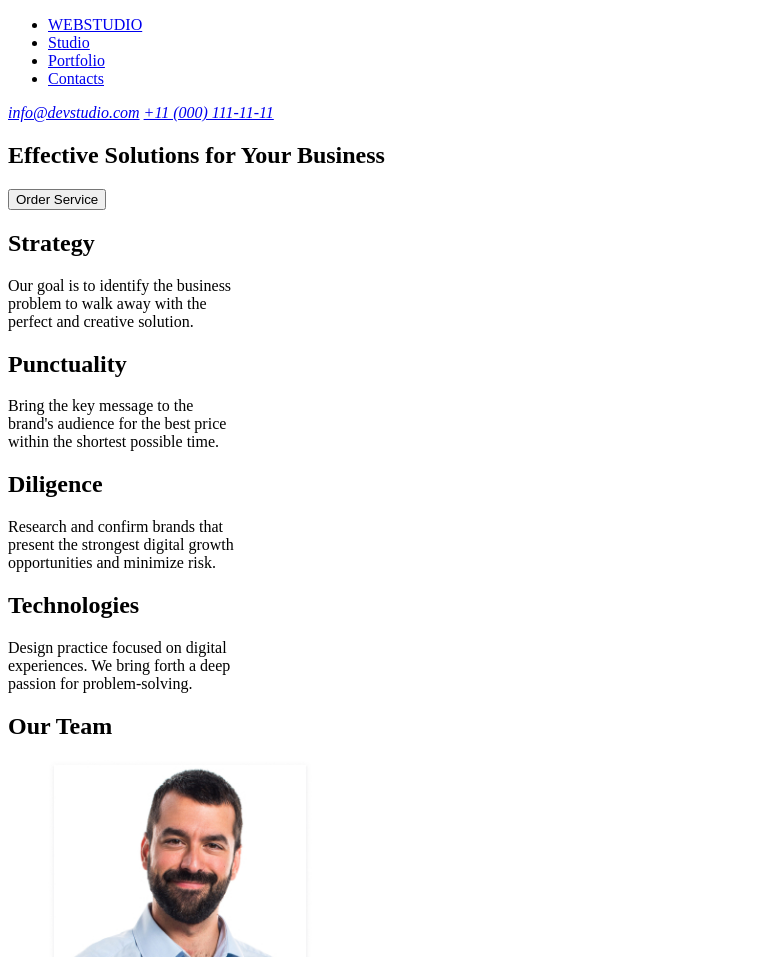
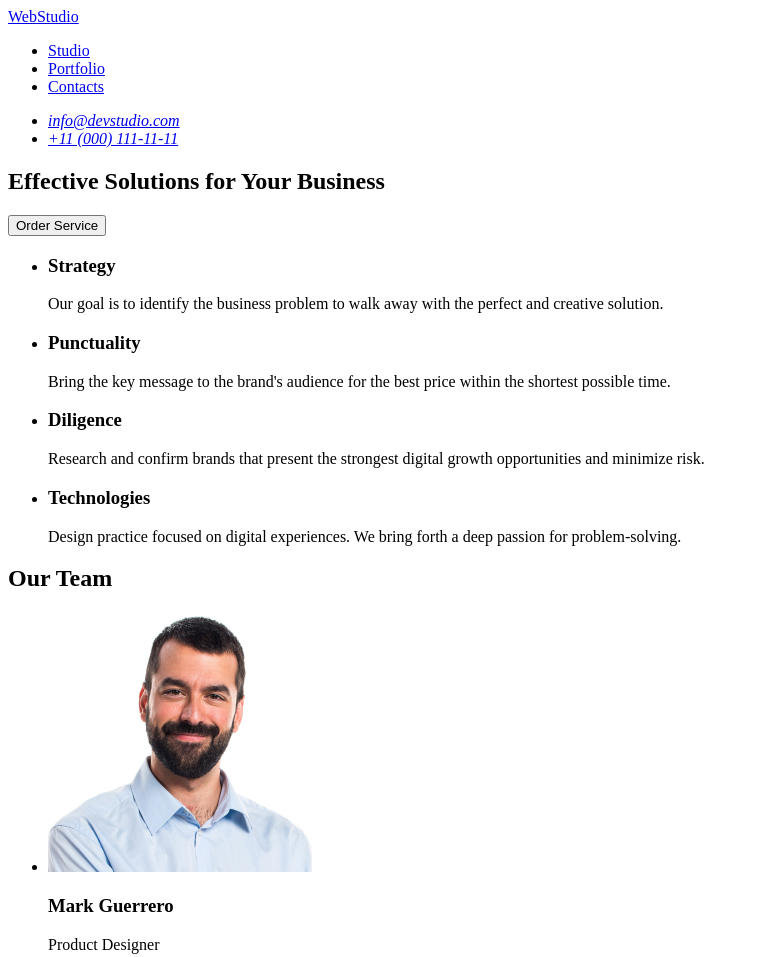
Before and after one commit to JuliaS8/goit-markup-hw-01, a plain HTML site: page index.html in a window 1280 px wide. Shown: the top 957 px of the page, without its empty margins (0-759 px from the left). Drawn offline with Linux system fonts and the light colour scheme.

Commit message:
add other photo and change mistakes

```diff
--- a/index.html
+++ b/index.html
@@ -9,24 +9,24 @@
   <body>
     <header>
       <nav>
+        <a href="./index.html">WebStudio</a>
         <ul>
           <li>
-            <a href="#home">WEBSTUDIO</a>
+            <a href="#Studio">Studio</a>
           </li>
           <li>
-            <a href="#studio">Studio</a>
+            <a href="#Portfolio">Portfolio</a>
           </li>
           <li>
-            <a href="#portfolio">Portfolio</a>
-          </li>
-          <li>
-            <a href="#contacts">Contacts</a>
+            <a href="#Contacts">Contacts</a>
           </li>
         </ul>
       </nav>
       <address>
-        <a href="info@devstudio.com">info@devstudio.com</a>
-        <a href="+110001111111">+11 (000) 111-11-11</a>
+        <ul>
+          <li><a href="mailto:info@devstudio.com">info@devstudio.com</a></li>
+          <li><a href="tel:+110001111111">+11 (000) 111-11-11</a></li>
+        </ul>
       </address>
     </header>
 
@@ -37,33 +37,37 @@
       </section>
 
       <section>
-        <h2>Strategy</h2>
+        <!-- <h2>features</h2> -->
+        <ul>
+          <li>
+            <h3>Strategy</h3>
             <p>
-          Our goal is to identify the business <br />
-          problem to walk away with the <br />
+              Our goal is to identify the business problem to walk away with the
               perfect and creative solution.
             </p>
-
-        <h2>Punctuality</h2>
+          </li>
+          <li>
+            <h3>Punctuality</h3>
             <p>
-          Bring the key message to the <br />
-          brand's audience for the best price <br />
+              Bring the key message to the brand's audience for the best price
               within the shortest possible time.
             </p>
-
-        <h2>Diligence</h2>
+          </li>
+          <li>
+            <h3>Diligence</h3>
             <p>
-          Research and confirm brands that <br />
-          present the strongest digital growth <br />
-          opportunities and minimize risk.
+              Research and confirm brands that present the strongest digital
+              growth opportunities and minimize risk.
             </p>
-
-        <h2>Technologies</h2>
+          </li>
+          <li>
+            <h3>Technologies</h3>
             <p>
-          Design practice focused on digital <br />
-          experiences. We bring forth a deep <br />
-          passion for problem-solving.
+              Design practice focused on digital experiences. We bring forth a
+              deep passion for problem-solving.
             </p>
+          </li>
+        </ul>
       </section>
 
       <section>
@@ -71,41 +75,48 @@
         <ul>
           <li>
             <img
-              src="images/team-card1.jpg"
+              src="./images/member1.jpg"
               alt="Mark Guerro - Team Member"
               width="264"
             />
+            <h3>Mark Guerrero</h3>
+            <p>Product Designer</p>
           </li>
           <li>
             <img
-              src="images/team-card2.jpg"
+              src="./images/member2.jpg"
               alt="Tom Ford - Team Member"
               width="264"
             />
+            <h3>Tom Ford</h3>
+            <p>Frontend Developer</p>
           </li>
           <li>
             <img
-              src="images/team-card3.jpg"
+              src="./images/member3.jpg"
               alt="Gamila Garcia - Team Member"
               width="264"
             />
+            <h3>Camila Garcia</h3>
+            <p>Marketing</p>
           </li>
           <li>
             <img
-              src="images/team-card4.jpg"
+              src="./images/member4.jpg"
               alt="Daniel Wilson - Team Member"
               width="264"
             />
+            <h3>Daniel Wilson</h3>
+            <p>UI Designer</p>
           </li>
         </ul>
       </section>
     </main>
 
     <footer>
-      <a href="#home">WEBSTUDIO</a>
+      <a href="./index.html">WebStudio</a>
       <p>
-        Increase the flow of customers and <br />
-        sales for your business with digital <br />
+        Increase the flow of customers and sales for your business with digital
         marketing & growth solutions.
       </p>
     </footer>
```
Also changed, not shown: images/Logo.png (deleted), images/member1.jpg (added), images/member2.jpg (added), images/member3.jpg (added), images/member4.jpg (added), images/team-card1.jpg (deleted), images/team-card2.jpg (deleted), images/team-card3.jpg (deleted), images/team-card4.jpg (deleted), 1 other file. Lines whose indentation alone changed are shown as unchanged.
